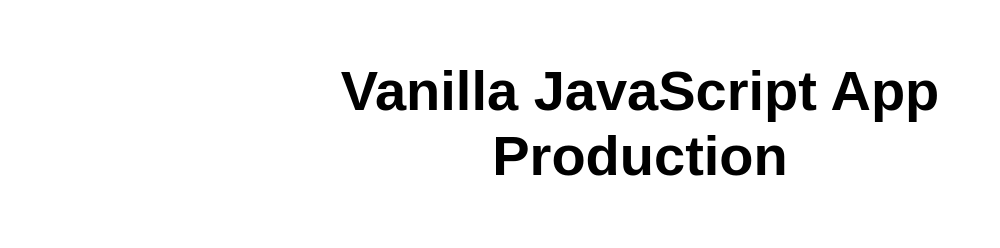
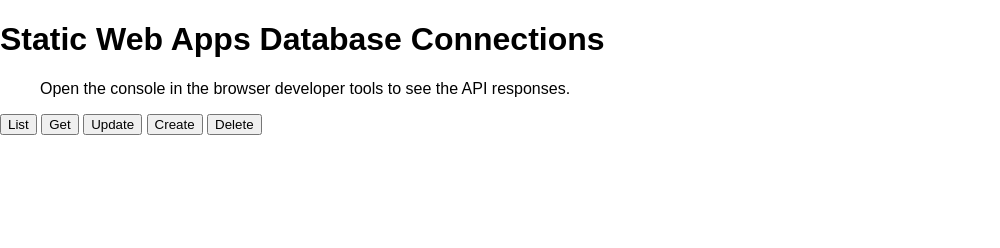
Before and after one commit to jessieyyt/yytswatesting, a website: page src/index.html in a window 1280 px wide. Shown: the whole page, without its empty margins (0-1000 px from the left). Drawn offline with Linux system fonts and the light colour scheme.

Commit message:
Update index.html

```diff
--- a/src/index.html
+++ b/src/index.html
@@ -9,9 +9,20 @@
 </head>
 
 <body>
-  <main>
-    <h1>Vanilla JavaScript App Production</h1>
-  </main>
+  <h1>Static Web Apps Database Connections</h1>
+<blockquote>
+    Open the console in the browser developer tools to see the API responses.
+</blockquote>
+<div>
+    <button id="list" onclick="list()">List</button>
+    <button id="get" onclick="get()">Get</button>
+    <button id="update" onclick="update()">Update</button>
+    <button id="create" onclick="create()">Create</button>
+    <button id="delete" onclick="del()">Delete</button>
+</div>
+<script>
+    // add JavaScript here
+</script>
 </body>
 
 </html>
```
